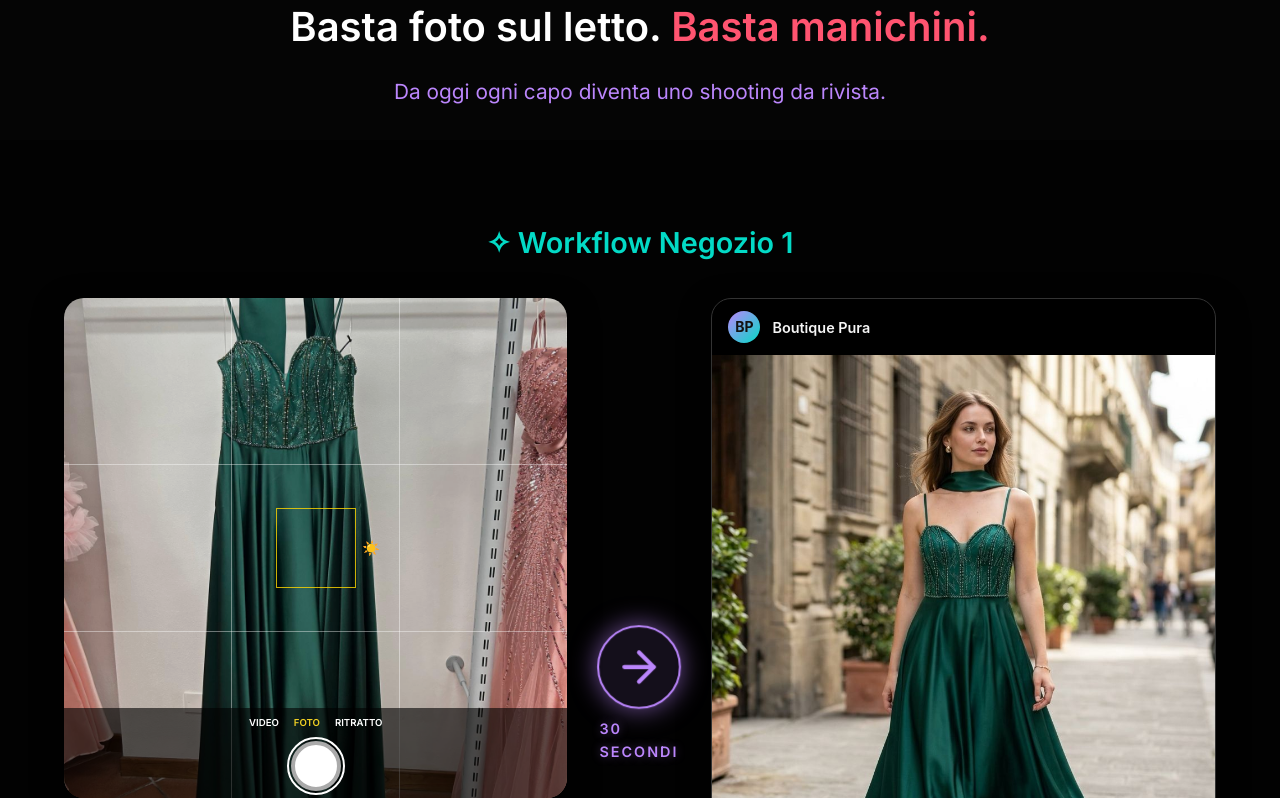
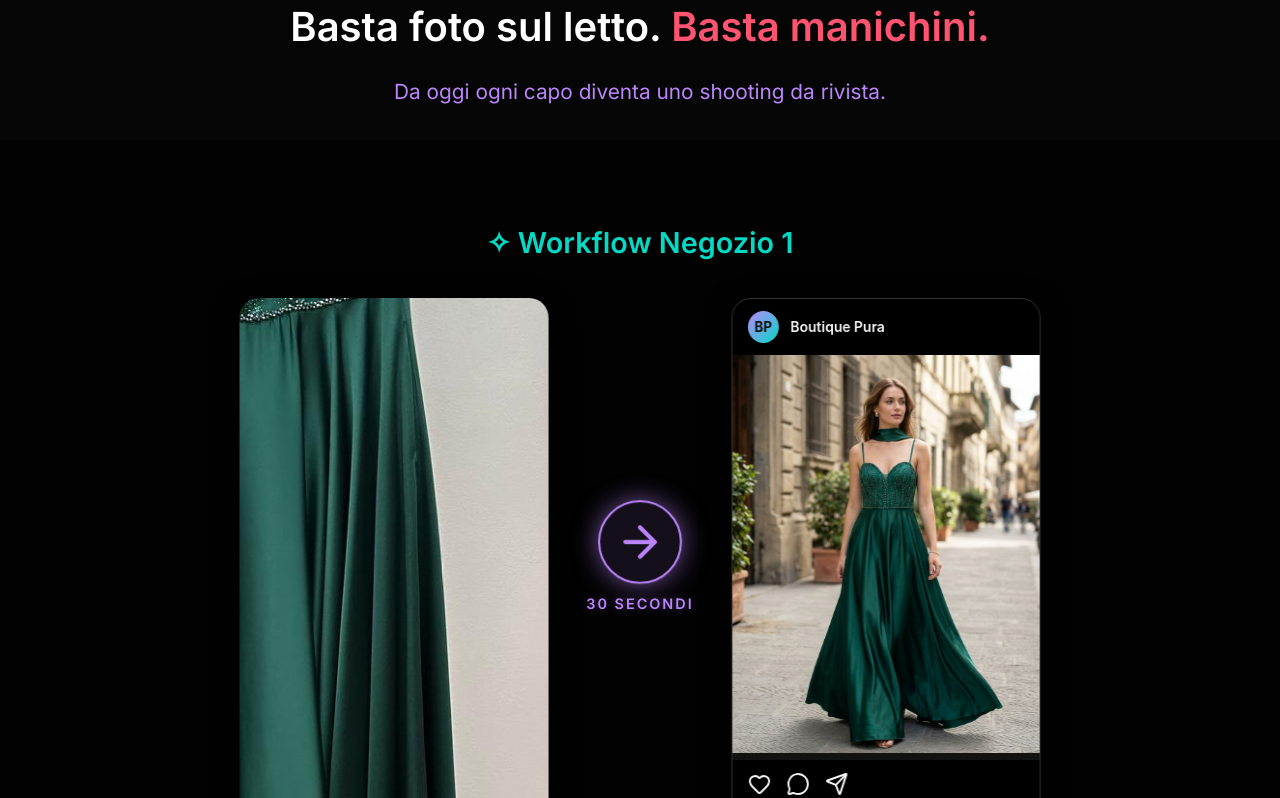
Before and after one commit to cloedesignmilan/SuperNexus, a Next.js app: page / in a window 1280 px wide. Shown: the part 912-1710 px from the top of the page. Built offline with nearby package versions, Linux system fonts and the light colour scheme; a web font is replaced by a local one.

Commit message:
feat(ui): add 3d interactive hover effect playing between camera and social mockups and enforce strictly identical vertical aspect ratio bounds

```diff
--- a/src/app/mockups.css
+++ b/src/app/mockups.css
@@ -1,103 +1,90 @@
 /* =========================================================================
-   MOCKUP FOTOCAMERA (Prima)
+   MOCKUP FOTOCAMERA E SOCIAL (Allineamento e 3D)
    ========================================================================= */
-.camera-mockup {
+
+.transformation-block {
+  perspective: 1200px; /* Aggiunge profondità 3D */
+}
+
+.camera-mockup, .social-mockup {
   position: relative;
-  width: 100%;
-  aspect-ratio: 9/16;
-  max-height: 500px;
-  background: #000;
+  width: 320px;
+  height: 520px; /* Pareggiamo l'altezza esattamente al pixel */
   border-radius: 20px;
   overflow: hidden;
   box-shadow: 0 10px 30px rgba(0,0,0,0.5);
+  transition: transform 0.6s cubic-bezier(0.2, 0.8, 0.2, 1), box-shadow 0.6s ease;
+  transform-style: preserve-3d;
+}
+
+/* Stato Normale: Leggermente chiusi verso l'interno come un libro */
+.camera-mockup {
+  background: #000;
   display: flex;
   justify-content: center;
   align-items: center;
+  transform: rotateY(15deg) translateZ(0);
 }
 
-.camera-image {
-  width: 100%;
-  height: 100%;
-  object-fit: cover;
-  opacity: 0.9;
+.social-mockup {
+  background: #fff;
+  font-family: -apple-system, BlinkMacSystemFont, "Segoe UI", Roboto, Helvetica, Arial, sans-serif;
+  transform: rotateY(-15deg) translateZ(0);
 }
-
-/* Griglia 3x3 della fotocamera */
-.camera-grid-overlay {
-  position: absolute;
-  top: 0; left: 0; right: 0; bottom: 0;
-  pointer-events: none;
-  background-image:
-    linear-gradient(to right, transparent 33.2%, rgba(255,255,255,0.4) 33.3%, rgba(255,255,255,0.4) 33.4%, transparent 33.5%, transparent 66.5%, rgba(255,255,255,0.4) 66.6%, rgba(255,255,255,0.4) 66.7%, transparent 66.8%),
-    linear-gradient(to bottom, transparent 33.2%, rgba(255,255,255,0.4) 33.3%, rgba(255,255,255,0.4) 33.4%, transparent 33.5%, transparent 66.5%, rgba(255,255,255,0.4) 66.6%, rgba(255,255,255,0.4) 66.7%, transparent 66.8%);
-}
-
-/* Quadrato di Auto-Focus */
-.camera-focus-box {
-  position: absolute;
-  width: 80px;
-  height: 80px;
-  border: 1px solid rgba(255,215,0,0.8);
-  pointer-events: none;
-  display: flex;
-  justify-content: center;
-  align-items: center;
-}
-.camera-focus-box::after {
-  content: "☀️";
-  position: absolute;
-  right: -25px;
-  font-size: 14px;
-}
-
-/* UI Bottoni Fotocamera */
-.camera-ui-bottom {
-  position: absolute;
-  bottom: 0;
-  width: 100%;
-  height: 90px;
-  background: rgba(0,0,0,0.6);
-  display: flex;
-  justify-content: center;
-  align-items: center;
-  flex-direction: column;
-}
-.camera-ui-modes {
-  font-size: 0.6rem;
-  color: #fff;
-  font-weight: 600;
-  display: flex;
-  gap: 15px;
-  margin-bottom: 10px;
-}
-.camera-ui-modes .active { color: #f2d024; }
-.camera-shutter-button {
-  width: 50px;
-  height: 50px;
-  border-radius: 50%;
-  background: #fff;
-  border: 4px solid #aaa;
-  outline: 2px solid #fff;
-  outline-offset: 2px;
-}
-
-/* =========================================================================
-   MOCKUP SOCIAL MEDIA (Dopo)
-   ========================================================================= */
-.social-mockup {
-  position: relative;
-  width: 100%;
-  background: #fff;
-  border-radius: 20px;
-  overflow: hidden;
-  box-shadow: 0 10px 30px rgba(0,0,0,0.5);
-  font-family: -apple-system, BlinkMacSystemFont, "Segoe UI", Roboto, Helvetica, Arial, sans-serif;
-}
-
 .social-mockup-dark {
   background: #000;
   color: #fff;
   border: 1px solid #333;
+}
+
+/* EFFETTO HOVER 3D: Quando passi col mouse sul blocco della trasformazione */
+.transformation-block:hover .camera-mockup,
+.transformation-block:hover .social-mockup {
+  transform: rotateY(0) scale(1.05) translateZ(50px);
+}
+
+.transformation-block:hover .camera-mockup {
+  box-shadow: 0 15px 40px rgba(3,218,198,0.4);
+}
+.transformation-block:hover .social-mockup {
+  box-shadow: 0 15px 40px rgba(187,134,252,0.4);
+}
+
+/* Il flash della fotocamera */
+.camera-flash {
+  position: absolute;
+  inset: 0;
+  background: white;
+  opacity: 0;
+  pointer-events: none;
+  z-index: 50;
+}
+.transformation-block:hover .camera-flash {
+  animation: flashEffect 0.6s ease forwards;
+}
+@keyframes flashEffect {
+  0% { opacity: 0; }
+  10% { opacity: 1; }
+  100% { opacity: 0; }
+}
+
+/* EFFETTO SULLA FRECCIA CENTRALE AL NEON */
+.transformation-block .neon-arrow {
+  transition: all 0.5s ease;
+}
+.transformation-block:hover .neon-arrow {
+  transform: scale(1.15) translateZ(30px) !important;
+  box-shadow: 0 0 35px rgba(187, 134, 252, 0.8), inset 0 0 15px rgba(187, 134, 252, 0.4);
+  border-color: #d1abff;
+}
+
+/* Pop sul tasto LIKE */
+.social-action-icon.heart-icon {
+  transition: transform 0.3s cubic-bezier(0.175, 0.885, 0.32, 1.275);
+}
+.transformation-block:hover .social-action-icon.heart-icon {
+  transform: scale(1.3);
+  color: #ff5470;
 }
 
 /* Header (Nome Profilo) */
--- a/src/app/page.tsx
+++ b/src/app/page.tsx
@@ -67,6 +67,7 @@ export default function LandingPage() {
                     <img src={`/${num}-a.jpeg`} alt={`Scatto fotocamera ${num}`} className="camera-image" />
                     <div className="camera-grid-overlay"></div>
                     <div className="camera-focus-box"></div>
+                    <div className="camera-flash"></div>
                     <div className="camera-ui-bottom">
                       <div className="camera-ui-modes">
                         <span>VIDEO</span>
@@ -100,7 +101,7 @@ export default function LandingPage() {
                       {isInsta ? (
                         <>
                           <div className="social-actions">
-                            <Heart size={24} className="social-action-icon" />
+                            <Heart size={24} className="social-action-icon heart-icon" />
                             <MessageCircle size={24} className="social-action-icon" />
                             <Send size={24} className="social-action-icon" />
                           </div>
```
